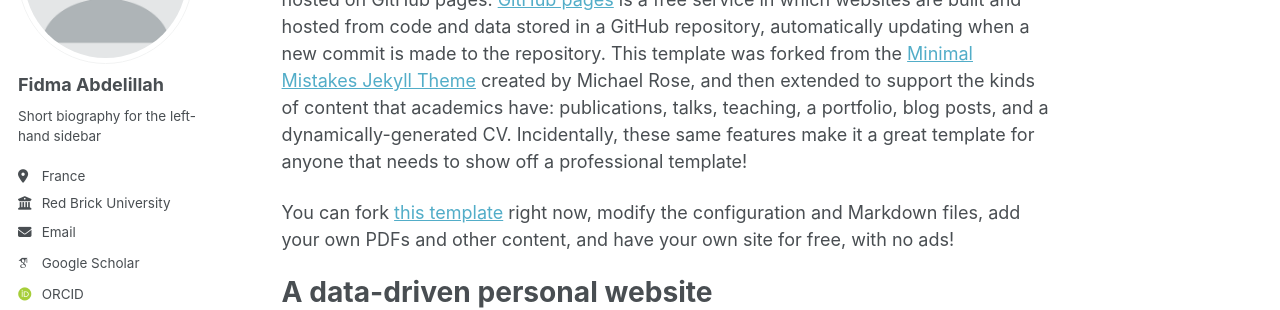
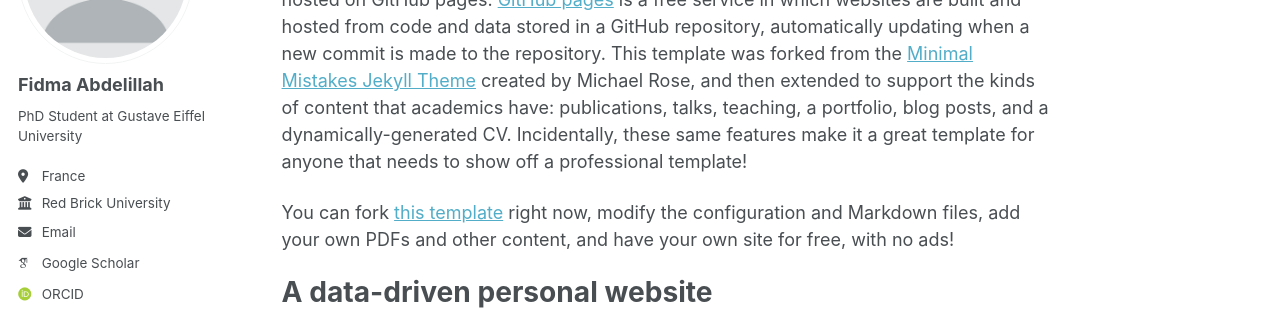
Before and after one commit to FidmaAbdelillah/FidmaAbdelillah.github.io, a Jekyll site: the page built from _pages/about.md, in a window 1280 px wide. Shown: the part 212-522 px from the top of the page. Built offline with Jekyll 4.4.1, drawn with Linux system fonts in a browser that asks for light colours; some web fonts are replaced; a script bundle is joined from its source files by our own code; library files that are not in the unit come from our copies.

Commit message:
Update bio in _config.yml

```diff
--- a/_config.yml
+++ b/_config.yml
@@ -26,7 +26,7 @@
   avatar           : "profile.png"
   name             : "Fidma Abdelillah"
   pronouns         : # example: "he/him"
-  bio              : "Short biography for the left-hand sidebar"
+  bio              : "PhD Student at Gustave Eiffel University"
   location         : "France"
   employer         : "Red Brick University"
   uri              : # URL
```
